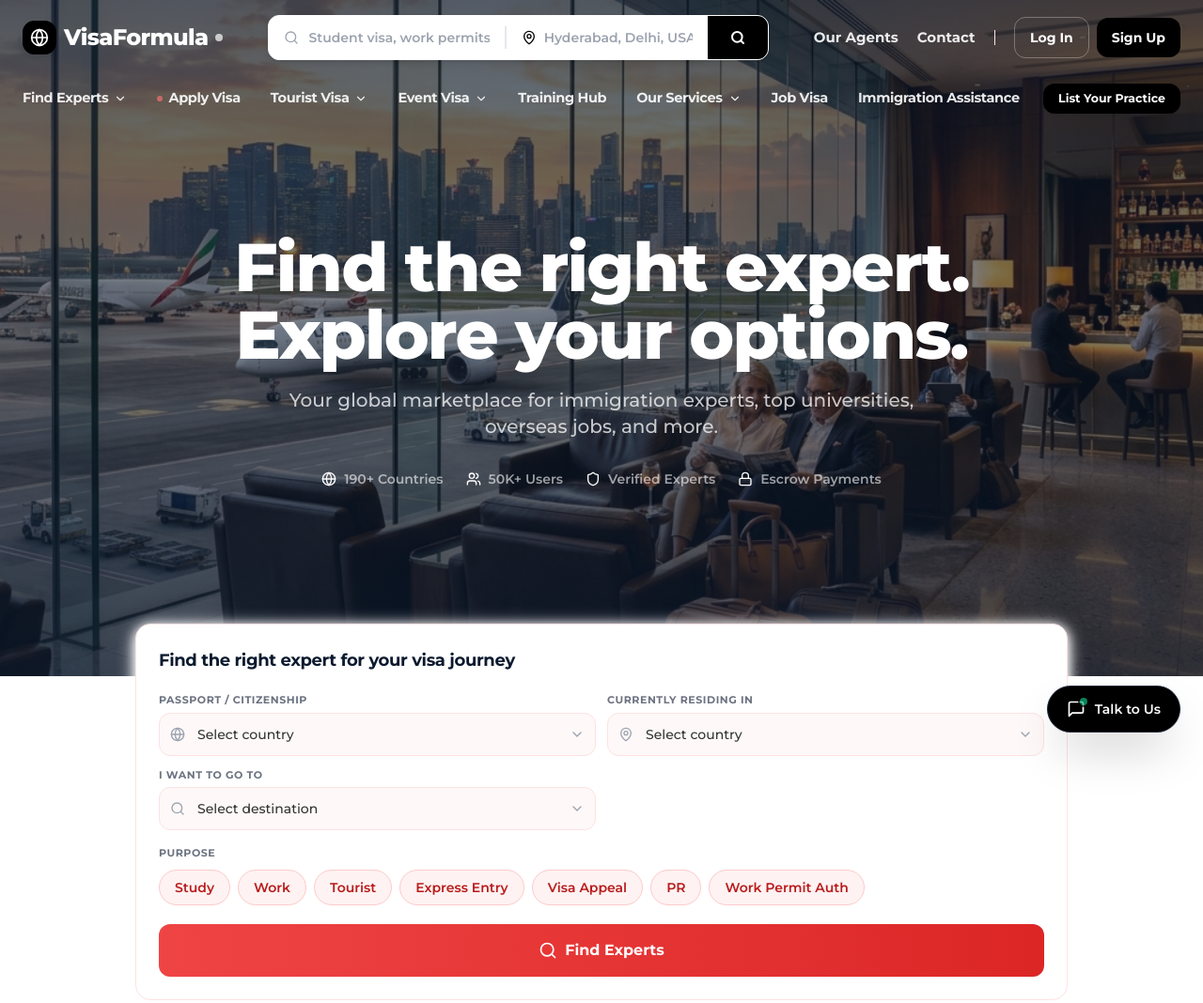
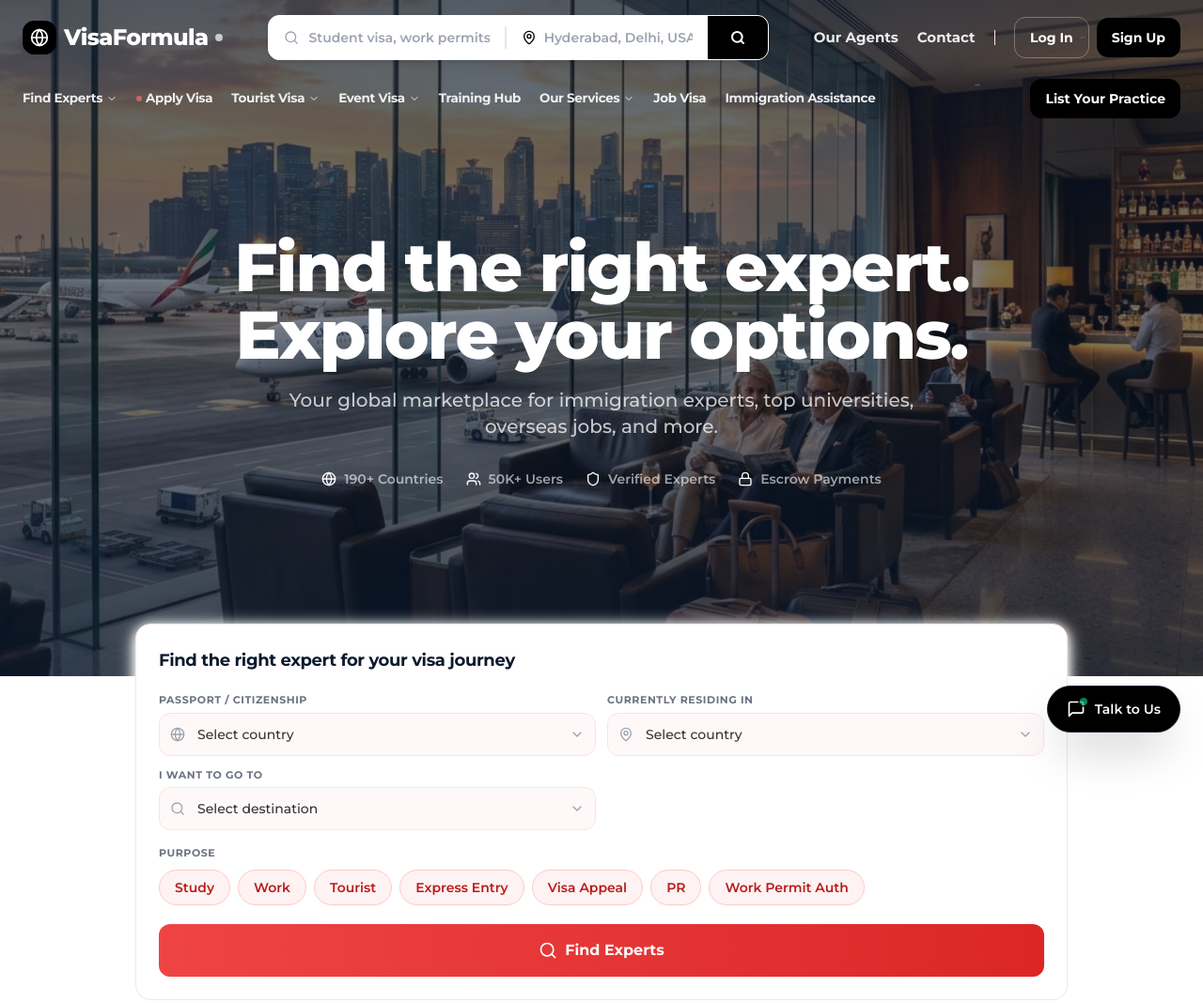
Before and after one commit to ceo4u/visaformula, an Astro site: page / in a window 1280 px wide. Shown: the top 1068 px of the page at 94% size. Built offline with nearby package versions, Linux system fonts and the light colour scheme; Astro itself is replaced by a stand-in of ours.

Commit message:
Fix header nav: whitespace-nowrap on all items, smaller gap, List Your Practice matches Sign Up style

```diff
--- a/src/components/layout/Header.astro
+++ b/src/components/layout/Header.astro
@@ -116,16 +116,16 @@ const expertDropdownItems = [
         <div class="max-w-7xl mx-auto px-4 xl:px-6 h-12 flex items-center justify-between gap-4">
 
             <!-- Left Side: Nav Links -->
-            <div class="flex items-center gap-4 xl:gap-8 h-full">
+            <div class="flex items-center gap-2 xl:gap-5 h-full">
                 <!-- Find Experts Dropdown (Tourist Visa style) -->
                 <div class="relative py-3.5 group">
                     <button
-                        class={`font-opensans category-menu-link text-[14.5px] font-bold tracking-tight transition-all flex items-center gap-1.5 group-hover:text-[#ef4444] ${
+                        class={`font-opensans category-menu-link text-[13px] xl:text-[13.5px] font-bold tracking-tight transition-all flex items-center gap-1 whitespace-nowrap group-hover:text-[#ef4444] ${
                             pathname?.startsWith("/find-experts") ? "text-[#ef4444]" : "text-navy"
                         }`}
                     >
                         Find Experts
-                        <ChevronDown class="w-3.5 h-3.5 transition-transform duration-300 group-hover:rotate-180" />
+                        <ChevronDown class="w-3 h-3 transition-transform duration-300 group-hover:rotate-180" />
                     </button>
 
                     <!-- Dropdown Menu Card -->
@@ -180,7 +180,7 @@ const expertDropdownItems = [
 
                 <!-- Apply Visa Link -->
                 <a href="/apply-visa"
-                    class={`font-opensans category-menu-link text-[14.5px] font-bold tracking-tight transition-all flex items-center gap-1.5 ${pathname === "/apply-visa" ? "text-[#ef4444]" : "text-navy hover:text-[#ef4444]"}`}>
+                    class={`font-opensans category-menu-link text-[13px] xl:text-[13.5px] font-bold tracking-tight transition-all flex items-center gap-1 whitespace-nowrap ${pathname === "/apply-visa" ? "text-[#ef4444]" : "text-navy hover:text-[#ef4444]"}`}>
                     <span class="w-1.5 h-1.5 bg-red-400 rounded-full animate-pulse"></span>
                     Apply Visa
                 </a>
@@ -188,12 +188,12 @@ const expertDropdownItems = [
                 <!-- Tours & Packages Dropdown -->
                 <div class="relative py-3.5 group">
                     <button
-                        class={`font-opensans category-menu-link text-[14.5px] font-bold tracking-tight transition-all flex items-center gap-1.5 group-hover:text-[#ef4444] ${
+                        class={`font-opensans category-menu-link text-[13px] xl:text-[13.5px] font-bold tracking-tight transition-all flex items-center gap-1 whitespace-nowrap group-hover:text-[#ef4444] ${
                             pathname?.startsWith("/tours") ? "text-[#ef4444]" : "text-navy"
                         }`}
                     >
                         Tourist Visa
-                        <ChevronDown class="w-3.5 h-3.5 transition-transform duration-300 group-hover:rotate-180" />
+                        <ChevronDown class="w-3 h-3 transition-transform duration-300 group-hover:rotate-180" />
                     </button>
 
                     <!-- Dropdown Menu Card -->
@@ -225,12 +225,12 @@ const expertDropdownItems = [
                 <!-- Events Dropdown -->
                 <div class="relative py-3.5 group">
                     <button
-                        class={`font-opensans category-menu-link text-[14.5px] font-bold tracking-tight transition-all flex items-center gap-1.5 group-hover:text-[#ef4444] ${
+                        class={`font-opensans category-menu-link text-[13px] xl:text-[13.5px] font-bold tracking-tight transition-all flex items-center gap-1 whitespace-nowrap group-hover:text-[#ef4444] ${
                             pathname?.startsWith("/events") ? "text-[#ef4444]" : "text-navy"
                         }`}
                     >
                         Event Visa
-                        <ChevronDown class="w-3.5 h-3.5 transition-transform duration-300 group-hover:rotate-180" />
+                        <ChevronDown class="w-3 h-3 transition-transform duration-300 group-hover:rotate-180" />
                     </button>
 
                     <!-- Dropdown Menu Card -->
@@ -261,14 +261,14 @@ const expertDropdownItems = [
 
                 <!-- Training Hub Link -->
                 <a href="/training"
-                    class={`font-opensans category-menu-link text-[14.5px] font-bold tracking-tight transition-all ${pathname === "/training" ? "text-[#ef4444]" : "text-navy hover:text-[#ef4444]"}`}>
+                    class={`font-opensans category-menu-link text-[13px] xl:text-[13.5px] font-bold tracking-tight transition-all whitespace-nowrap ${pathname === "/training" ? "text-[#ef4444]" : "text-navy hover:text-[#ef4444]"}`}>
                     Training Hub
                 </a>
 
                 <!-- Our Services Dropdown -->
                 <div class="relative py-3.5 group">
                     <button
-                        class={`font-opensans category-menu-link text-[14.5px] font-bold tracking-tight transition-all flex items-center gap-1.5 group-hover:text-[#ef4444] ${
+                        class={`font-opensans category-menu-link text-[13px] xl:text-[13.5px] font-bold tracking-tight transition-all flex items-center gap-1 whitespace-nowrap group-hover:text-[#ef4444] ${
                             pathname?.startsWith("/services") ||
                             pathname?.startsWith("/vfs-booking") ||
                             pathname?.startsWith("/visa-documentation") ||
@@ -277,7 +277,7 @@ const expertDropdownItems = [
                         }`}
                     >
                         Our Services
-                        <ChevronDown class="w-3.5 h-3.5 transition-transform duration-300 group-hover:rotate-180" />
+                        <ChevronDown class="w-3 h-3 transition-transform duration-300 group-hover:rotate-180" />
                     </button>
 
                     <!-- Dropdown Menu Card -->
@@ -308,20 +308,20 @@ const expertDropdownItems = [
 
                 <!-- Overseas Jobs Link -->
                 <a href="/jobs"
-                    class={`font-opensans category-menu-link text-[14.5px] font-bold tracking-tight transition-all ${pathname === "/jobs" ? "text-[#ef4444]" : "text-navy hover:text-[#ef4444]"}`}>
+                    class={`font-opensans category-menu-link text-[13px] xl:text-[13.5px] font-bold tracking-tight transition-all whitespace-nowrap ${pathname === "/jobs" ? "text-[#ef4444]" : "text-navy hover:text-[#ef4444]"}`}>
                     Job Visa
                 </a>
 
                 <!-- Legal Link -->
                 <a href="/emergency"
-                    class={`font-opensans category-menu-link text-[14.5px] font-bold tracking-tight transition-all ${pathname === "/emergency" ? "text-[#ef4444]" : "text-navy hover:text-[#ef4444]"}`}>
+                    class={`font-opensans category-menu-link text-[13px] xl:text-[13.5px] font-bold tracking-tight transition-all whitespace-nowrap ${pathname === "/emergency" ? "text-[#ef4444]" : "text-navy hover:text-[#ef4444]"}`}>
                     Immigration Assistance
                 </a>
             </div>
 
-            <!-- Right Side: List Your Practice Button (Styled like Sign Up) -->
-            <div class="flex items-center h-full">
-                <a href="/list-practice" class="font-opensans bg-black hover:bg-slate-900 text-white font-bold text-[12.5px] px-4 py-1.5 rounded-xl hover:shadow-lg transition-all active:scale-[0.97] flex items-center justify-center shadow-sm">
+            <!-- Right Side: List Your Practice Button (Styled exactly like Sign Up) -->
+            <div class="flex items-center h-full shrink-0">
+                <a href="/list-practice" class="font-opensans bg-black hover:bg-slate-900 text-white font-bold text-[14px] px-4 py-2.5 rounded-xl hover:shadow-lg hover:shadow-gray-200 transition-all active:scale-[0.97] whitespace-nowrap">
                     List Your Practice
                 </a>
             </div>
```
